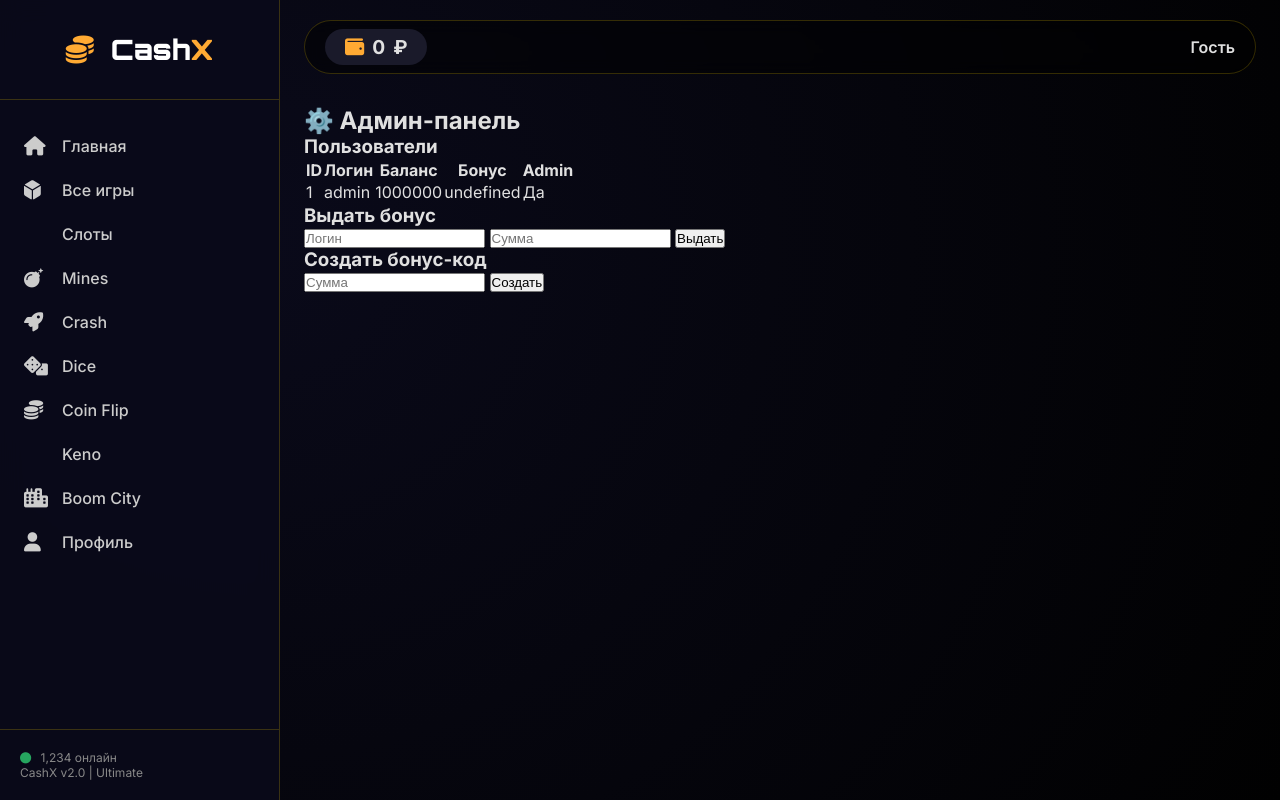
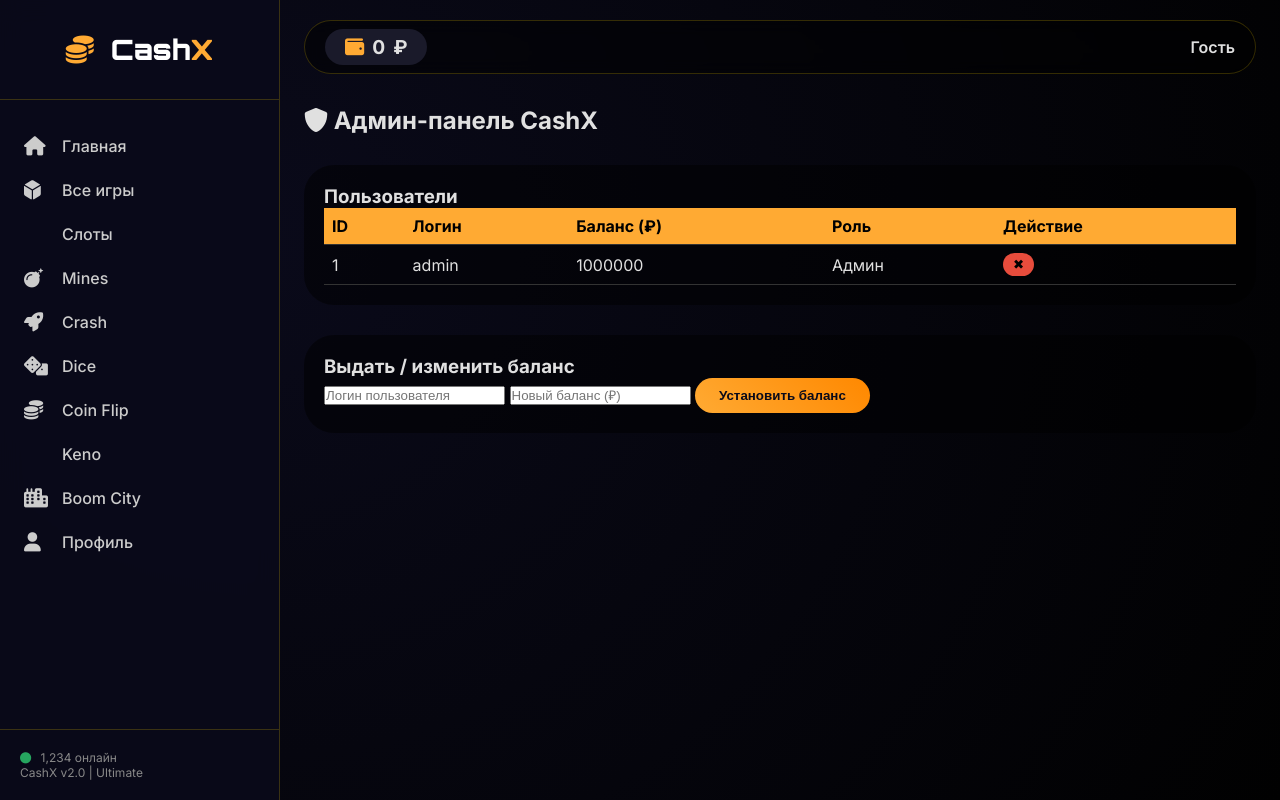
Before and after one commit to hanotsosall/cashx, a Flask app: page /admin in a window 1280 px wide. Run offline with Flask 3, Linux system fonts and the light colour scheme; the visitor is signed in with stand-in values (Sample User, id 1); data comes from the database, SQL or seed files in the repository.

Commit message:
Update admin.html

```diff
--- a/templates/admin.html
+++ b/templates/admin.html
@@ -1,49 +1,75 @@
 {% extends "layout.html" %}
 {% block content %}
-<h2>⚙️ Админ-панель</h2>
+<div class="admin-container">
+    <h2><i class="fas fa-shield-alt"></i> Админ-панель CashX</h2>
     <div class="admin-section">
         <h3>Пользователи</h3>
-    <table id="usersTable"><thead><tr><th>ID</th><th>Логин</th><th>Баланс</th><th>Бонус</th><th>Admin</th></tr></thead><tbody></tbody></table>
+        <table class="admin-table">
+            <thead>
+                <tr><th>ID</th><th>Логин</th><th>Баланс (₽)</th><th>Роль</th><th>Действие</th></tr>
+            </thead>
+            <tbody id="adminUsersTable"></tbody>
+        </table>
     </div>
     <div class="admin-section">
-    <h3>Выдать бонус</h3>
-    <input type="text" id="bonusUsername" placeholder="Логин">
-    <input type="number" id="bonusAmount" placeholder="Сумма">
-    <button id="giveBonusBtn">Выдать</button>
+        <h3>Выдать / изменить баланс</h3>
+        <input type="text" id="adminUsername" placeholder="Логин пользователя">
+        <input type="number" id="adminAmount" placeholder="Новый баланс (₽)">
+        <button id="adminSetBalanceBtn" class="btn-primary">Установить баланс</button>
     </div>
-<div class="admin-section">
-    <h3>Создать бонус-код</h3>
-    <input type="number" id="codeAmount" placeholder="Сумма">
-    <button id="genCodeBtn">Создать</button>
-    <div id="newCode"></div>
 </div>
 <script>
     async function loadUsers() {
         const res = await fetch('/api/admin/users');
         const users = await res.json();
-        const tbody = document.querySelector('#usersTable tbody');
+        const tbody = document.getElementById('adminUsersTable');
         tbody.innerHTML = '';
         users.forEach(u => {
             const row = tbody.insertRow();
             row.insertCell().innerText = u.id;
             row.insertCell().innerText = u.username;
             row.insertCell().innerText = u.balance;
-            row.insertCell().innerText = u.bonus_balance;
-            row.insertCell().innerText = u.is_admin ? 'Да' : 'Нет';
+            row.insertCell().innerText = u.is_admin ? 'Админ' : 'Игрок';
+            const actionCell = row.insertCell();
+            const delBtn = document.createElement('button');
+            delBtn.innerText = '✖';
+            delBtn.style.background = '#e74c3c';
+            delBtn.style.border = 'none';
+            delBtn.style.borderRadius = '30px';
+            delBtn.style.padding = '4px 10px';
+            delBtn.style.cursor = 'pointer';
+            delBtn.onclick = () => deleteUser(u.id);
+            actionCell.appendChild(delBtn);
         });
     }
-    document.getElementById('giveBonusBtn').onclick = async () => {
-        const username = document.getElementById('bonusUsername').value;
-        const amount = document.getElementById('bonusAmount').value;
-        await fetch('/api/admin/bonus', {method:'POST',headers:{'Content-Type':'application/json'},body:JSON.stringify({username, amount})});
+    async function deleteUser(userId) {
+        if (confirm('Удалить пользователя?')) {
+            await fetch(`/api/admin/user/${userId}`, { method: 'DELETE' });
             loadUsers();
-    };
-    document.getElementById('genCodeBtn').onclick = async () => {
-        const amount = document.getElementById('codeAmount').value;
-        const res = await fetch('/api/admin/generate_code', {method:'POST',headers:{'Content-Type':'application/json'},body:JSON.stringify({amount})});
+        }
+    }
+    document.getElementById('adminSetBalanceBtn').onclick = async () => {
+        const username = document.getElementById('adminUsername').value;
+        const balance = parseFloat(document.getElementById('adminAmount').value);
+        if (!username || isNaN(balance)) return alert('Заполните поля');
+        const res = await fetch('/api/admin/user_balance', {
+            method: 'POST',
+            headers: { 'Content-Type': 'application/json' },
+            body: JSON.stringify({ username, balance })
+        });
         const data = await res.json();
-        document.getElementById('newCode').innerHTML = `Новый код: <strong>${data.code}</strong> на ${amount}`;
+        if (data.error) alert(data.error);
+        else {
+            alert('Баланс обновлён');
+            loadUsers();
+        }
     };
     loadUsers();
 </script>
+<style>
+    .admin-section { margin: 30px 0; padding: 20px; background: rgba(0,0,0,0.5); border-radius: 30px; }
+    .admin-table { width: 100%; border-collapse: collapse; }
+    .admin-table th, .admin-table td { padding: 8px; text-align: left; border-bottom: 1px solid #333; }
+    .admin-table th { background: #ffaa33; color: black; }
+</style>
 {% endblock %}
```
Lines whose indentation alone changed are shown as unchanged.
